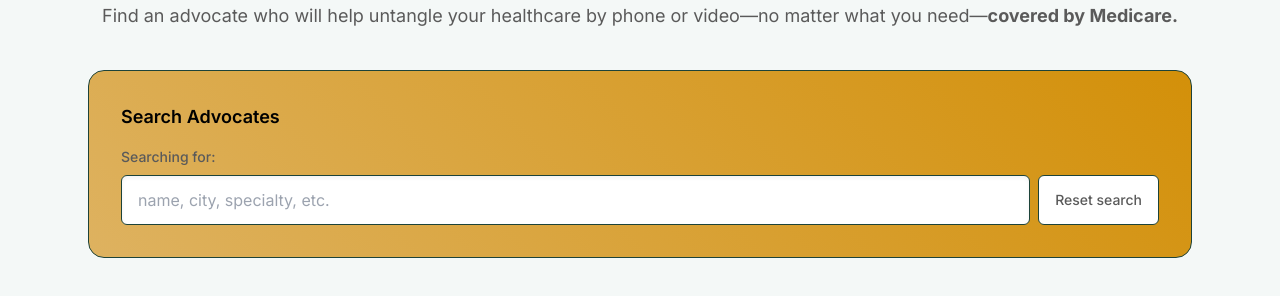
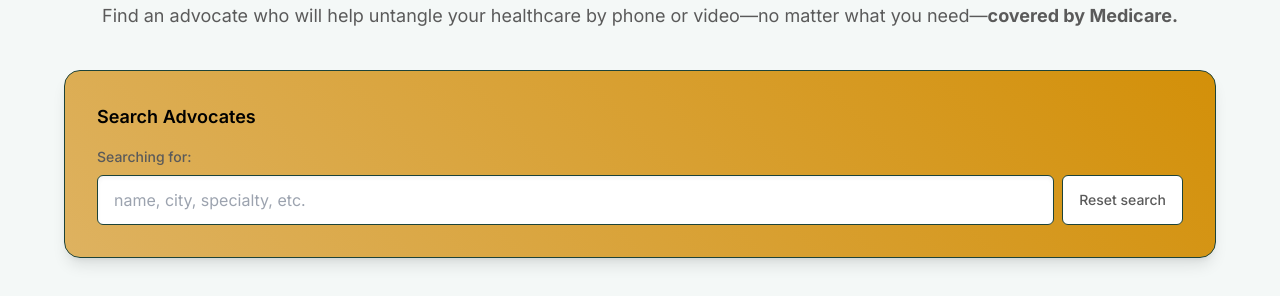
Before and after one commit to cooljasonmelton/solace-candidate-assignment-main, a Next.js app: page / in a window 1280 px wide. Shown: the part 243-539 px from the top of the page. Built offline with nearby package versions, Linux system fonts and the light colour scheme; no server answers; the database is empty.

Commit message:
adjust spacing

```diff
--- a/src/app/layout.tsx
+++ b/src/app/layout.tsx
@@ -16,7 +16,7 @@
 }>) {
   return (
     <html lang="en">
-      <body className={inter.className + " bg-bg"}>
+      <body className={inter.className + " bg-bg px-6"}>
         <header className="bg-card text-primary-bg border-b border-primary-border rounded-lg max-w-6xl mx-auto mt-4 py-2 px-4 shadow-float">
           <div className="flex items-center">
             <h1>
--- a/src/app/page.tsx
+++ b/src/app/page.tsx
@@ -41,7 +41,7 @@
 
   return (
     <main className="bg-bg text-text">
-      <div className="mx-auto flex max-w-6xl flex-col gap-10 px-6 pb-16 pt-8 md:pt-20">
+      <div className="mx-auto flex max-w-6xl flex-col gap-10 pb-16 pt-8 md:pt-20">
         <section className="space-y-3 text-center">
           <p className="text-sm font-semibold uppercase tracking-[0.35em] text-muted">
             Find a practitioner
@@ -55,7 +55,7 @@
           </p>
         </section>
 
-        <section className="space-y-4 rounded-xl2 border border-border bg-accent-gradient text-text p-6 md:p-8">
+        <section className="space-y-4 rounded-xl2 border border-border bg-accent-gradient text-text shadow-float p-6 md:p-8">
           <h2 className="text-lg font-semibold text-text">Search Advocates</h2>
           <form
             role="search"
```
